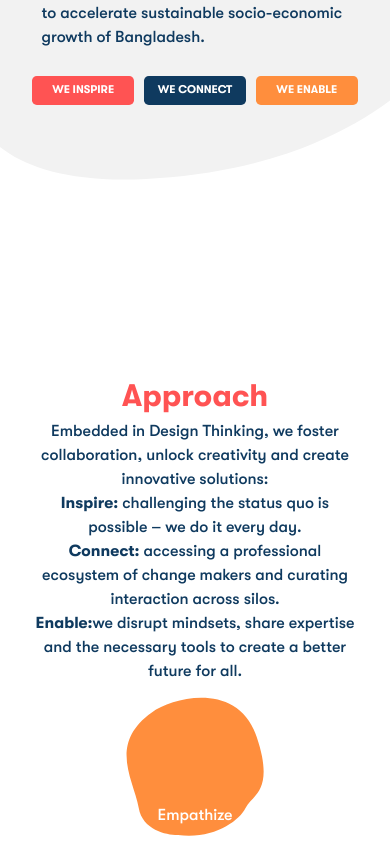
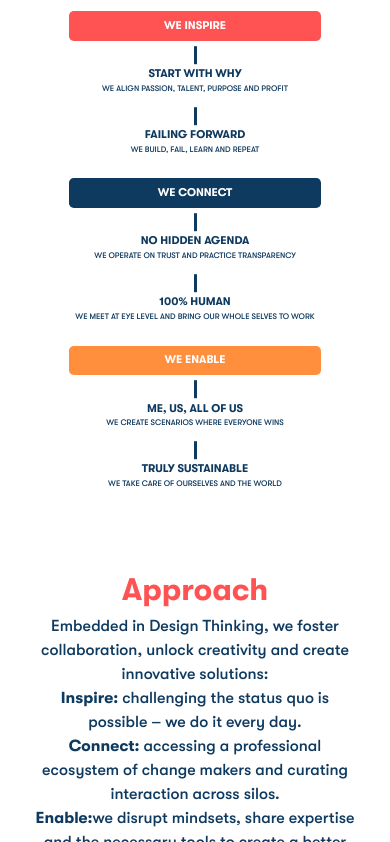
Before and after one commit to yy-ventures/impact-hub, a Next.js app: page /about/about-us in a window 390 px wide. Shown: the part 1382-2224 px from the top of the page. Built offline with nearby package versions, Linux system fonts and the light colour scheme; no server answers.

Commit message:
office space api integration

```diff
--- a/components/About_Us/AboutUsApproach/AboutUsApproach.scss
+++ b/components/About_Us/AboutUsApproach/AboutUsApproach.scss
@@ -45,6 +45,10 @@
             font-size: $para1;
             font-weight: $medium;
             color: white;
+            @include response(vp-800) {
+              bottom: 50%;
+              transform: translateY(50%);
+            }
           }
         }
       }
--- a/components/About_Us/AboutUsPurpose/AboutUsPurpose.js
+++ b/components/About_Us/AboutUsPurpose/AboutUsPurpose.js
@@ -10,14 +10,19 @@ const AboutUsPurpose = () => {
   const divRef = useRef();
 
   // On hover toggle the expand variable value
-  const onScroll = (e) => {
+  const onScroll = () => {
     window.scrollY > divRef.current.offsetTop ? setExpand(true) : setExpand(false);
+  };
+  const onMobileScreen = () => {
+    window.innerWidth < 600 && setExpand(true);
   };
 
   useEffect(() => {
     window.addEventListener("scroll", onScroll);
+    window.addEventListener("scroll", onMobileScreen);
     return () => {
       window.removeEventListener("scroll", onScroll);
+      window.removeEventListener("scroll", onMobileScreen);
     };
   }, []);
 
@@ -41,16 +46,29 @@ const AboutUsPurpose = () => {
         <div className="about_us_purpose_container_btn_grid">
           {buttons.map(({ title, span }, index) => {
             return index < 3 ? (
-              <Card key={index} text={title} parentClass={"about_us_purpose_container_btn_grid"} />
-            ) : (
-              <Card
-                key={index}
-                text={title}
-                parentClass={"about_us_purpose_container_btn_grid"}
-                span={span}
-                expand={expand}
-              />
-            );
+              <div className={`about_us_purpose_container_btn_grid_child`}>
+                <Card
+                  key={index}
+                  text={title}
+                  parentClass={"about_us_purpose_container_btn_grid_child"}
+                  heading={true}
+                />
+                <Card
+                  key={index}
+                  text={buttons[index + 3].title}
+                  parentClass={"about_us_purpose_container_btn_grid_child"}
+                  span={buttons[index + 3].span}
+                  expand={expand}
+                />
+                <Card
+                  key={index}
+                  text={buttons[index + 6].title}
+                  parentClass={"about_us_purpose_container_btn_grid_child"}
+                  span={buttons[index + 6].span}
+                  expand={expand}
+                />
+              </div>
+            ) : null;
           })}
         </div>
       </div>
--- a/components/About_Us/AboutUsPurpose/AboutUsPurpose.scss
+++ b/components/About_Us/AboutUsPurpose/AboutUsPurpose.scss
@@ -7,7 +7,6 @@
     svg {
       position: absolute;
       z-index: 1;
-      height: 100%;
       @include response(phone) {
         width: 100%;
       }
@@ -72,8 +71,13 @@
       padding: 8.4rem 0rem 12.5rem 0rem;
       gap: 3rem;
       row-gap: 5rem;
+      @include response(vp-800) {
+        grid-template-columns: repeat(1, 1fr);
+      }
       // Line before the cards
+      &_child {
         &_card {
+          height: fit-content;
           position: relative;
           display: flex;
           flex-direction: column;
@@ -89,39 +93,20 @@
           text-align: center;
           color: white;
           transition: 0.25s ease;
-        // buttons 1,2,3
-        &:nth-child(-n + 3) {
-          h3 {
-            font-size: $subHeading2;
-            font-weight: $bold;
         }
-        }
-        // Button background
-        // buttons 1,4,7
-        &:nth-child(3n + 1) {
-          background: $secondary;
-        }
-        // buttons 2,5,8
-        &:nth-child(3n + 2) {
-          background: $primary2;
-        }
-        // buttons 3,6,9
-        &:nth-child(3n) {
-          background: $orange;
-        }
-        // Button animation initial state
-        // buttons 4,5,6,7,8,9
-        &:nth-child(n + 4) {
+        .card-features {
+          height: 0rem;
+          margin-bottom: 6rem;
+          opacity: 0;
           background: transparent;
           color: $primary2;
-          opacity: 0;
           transform: translateY(-6rem);
           h3 {
             font-size: $para2;
-            font-weight: $medium;
+            font-weight: $bold;
           }
           p {
-            font-size: $para3;
+            font-size: $common;
             font-weight: $medium;
           }
           @include response(vp-800) {
@@ -139,23 +124,49 @@
             border-right: 1rem solid $primary2;
             bottom: 90%;
           }
+          &:nth-child(2) {
+            transform: translateY(-6rem);
           }
-        // buttons 7,8,9
-        &:nth-child(n + 7) {
+          &:nth-child(3) {
             transform: translateY(-12rem);
           }
         }
-      // Button animation final state
-      // expand buttons 4,5,6
-      .expand:nth-child(n + 4) {
+        .expand {
+          height: fit-content;
           opacity: 1;
-        transform: translateY(0rem);
+          &:nth-child(2) {
+            transform: translateY(6rem);
           }
-      // expand buttons 7,8,9
-      .expand:nth-child(n + 7) {
-        opacity: 1;
-        transform: translateY(0rem);
+          &:nth-child(3) {
+            transform: translateY(6rem);
+          }
+        }
+
+        &:nth-child(1) {
+          .card-heading {
+            background: $secondary;
+          }
+        }
+        &:nth-child(2) {
+          .card-heading {
+            background: $primary2;
+          }
+        }
+        &:nth-child(3) {
+          .card-heading {
+            background: $orange;
+          }
+        }
+        .card-heading {
+          // buttons 1,2,3
+          &:nth-child(-n + 3) {
+            h3 {
+              font-size: $subHeading2;
+              font-weight: $bold;
             }
           }
         }
       }
+    }
+  }
+}
--- a/components/About_Us/AboutUsPurpose/Card/Card.js
+++ b/components/About_Us/AboutUsPurpose/Card/Card.js
@@ -1,8 +1,8 @@
 import React from "react";
 
-const Card = ({ parentClass, text, expand, span }) => {
+const Card = ({ parentClass, text, expand, span, heading = false }) => {
   return (
-    <div className={expand ? `${parentClass}_card expand` : `${parentClass}_card`}>
+    <div className={`${parentClass}_card ${heading ? "card-heading" : "card-features"} ${expand ? "expand" : ""}`}>
       <h3>{text}</h3>
       <p>{span && " " + span}</p>
     </div>
--- a/components/About_Us/AboutUsTeam/AboutUsTeam.js
+++ b/components/About_Us/AboutUsTeam/AboutUsTeam.js
@@ -5,7 +5,6 @@ import AboutUsImageGrid from "./AboutUsImageGrid/AboutUsImageGrid";
 import { team, images } from "./contents";
 const AboutUsTeam = () => {
   const teamMembers = useFetch("/get-team-members");
-  console.log(teamMembers);
   return (
     <section className="about_us_team">
       <div className="about_us_team_container">
--- a/components/About_Us/AboutUsTeam/AboutUsTeam.scss
+++ b/components/About_Us/AboutUsTeam/AboutUsTeam.scss
@@ -51,7 +51,7 @@
       gap: 4rem;
       text-align: center;
       @include response(vp-800) {
-        grid-template-columns: repeat(2, 1fr);
+        grid-template-columns: repeat(1, 1fr);
         column-gap: 6rem;
       }
 
--- a/components/About_Us/AboutUsVIsion/AboutUsVision.scss
+++ b/components/About_Us/AboutUsVIsion/AboutUsVision.scss
@@ -41,7 +41,7 @@
           }
         }
         img {
-          width: 81.2rem;
+          width: 71.2rem;
           object-fit: contain;
           margin-right: 3rem;
           @include response(vp-800) {
@@ -67,6 +67,7 @@
         width: 67.2rem;
         margin-right: 7.9rem;
         @include response(vp-800) {
+          width: fit-content;
         }
         font-size: $para1;
       }
```
Also changed, not shown: components/OfficeSpace/OfficeSpace.js (+7 -6 lines). Lines whose indentation alone changed are shown as unchanged.
